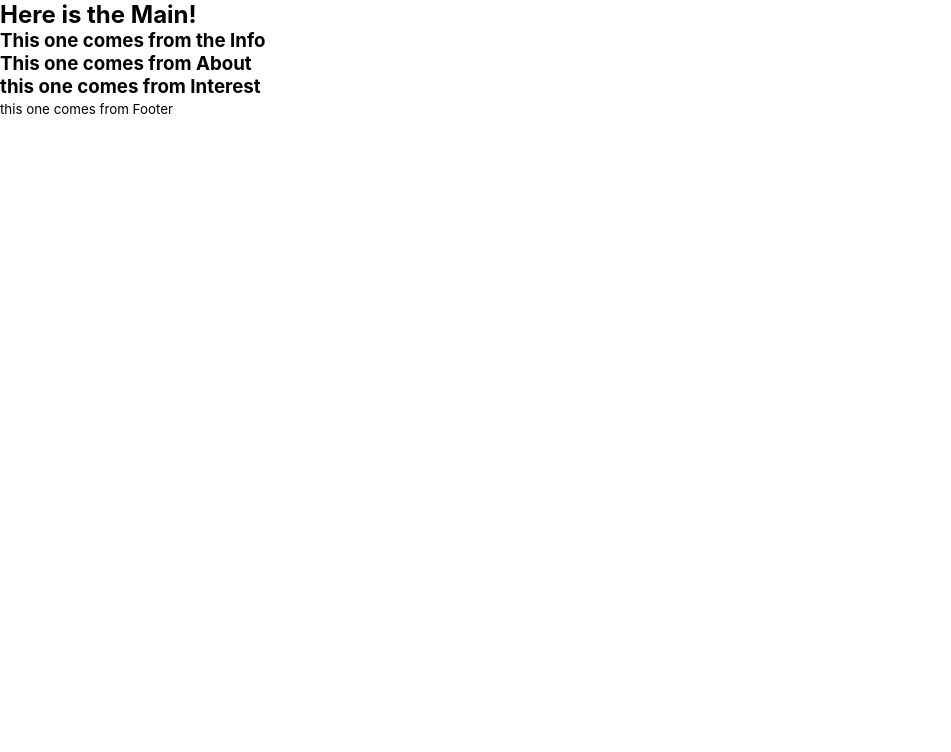
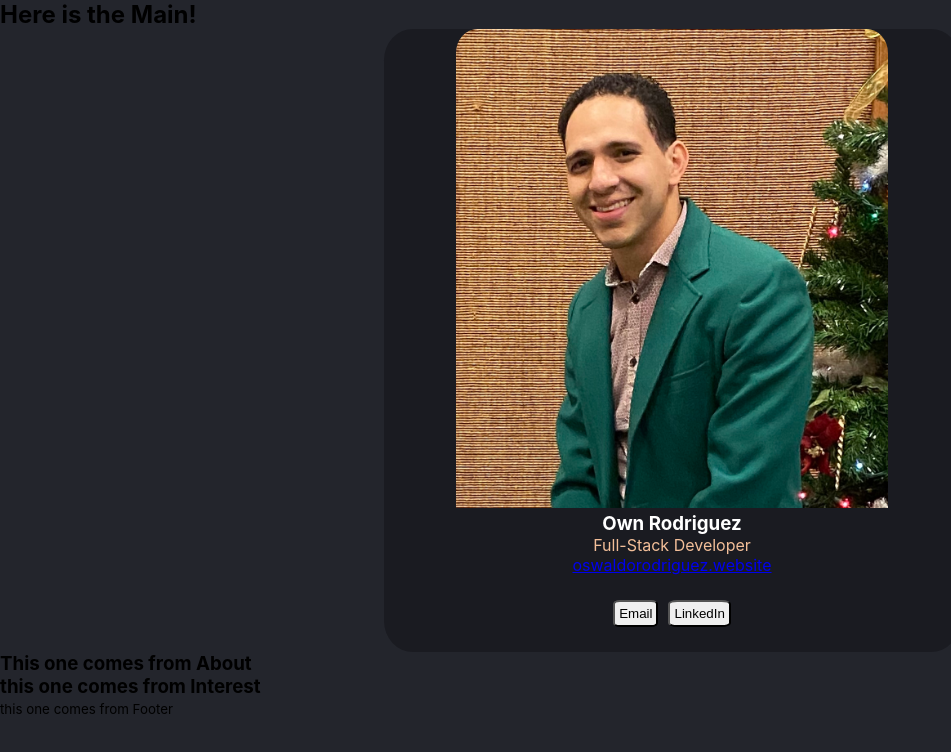
Before and after one commit to RodriguezOswaldo/learnReact, a React (Create React App) app in the folder solo-project/: page / in a window 1280 px wide. Shown: the top 752 px of the page, without its empty margins (0-951 px from the left). Built offline with nearby package versions, Linux system fonts and the light colour scheme.

Commit message:
info page built

```diff
--- a/solo-project/src/App.css
+++ b/solo-project/src/App.css
@@ -3,8 +3,33 @@
   padding: 0;
   margin: 0;
 }
-
-
+body{
+  background:#23252c;
+}
+.InfoCard{
+  border-radius: 5%;
+  width:45%;
+  text-align: center;
+  margin-left: 30%;
+  margin-right: 30%;
+  background: #1A1B21;
+  color: #fff;
+}
+.InfoCard .CareerName{
+  color: #F3BF99;
+}
+img{
+width:75%;
+  border-radius: 5%  5% 0 0;
+}
+.InfoCard .Buttons{
+  padding:20px;
+}
+.InfoCard .Buttons button{
+  margin: 5px;
+  padding: 4px;
+  border-radius: 15%;
+}
 
 
 .App {
--- a/solo-project/src/components/Info.js
+++ b/solo-project/src/components/Info.js
@@ -1,5 +1,20 @@
-export default function Info(){
-    return(
-        <h3>This one comes from the Info</h3>
+import Own from './Own.jpg';
+
+export default function Info() {
+    return (
+        <section>
+            <div className="InfoCard">
+                <img src={Own} alt="Own's photo"></img>
+                <h3>Own Rodriguez</h3>
+                <p className="CareerName">Full-Stack Developer</p>
+                <a href="#">oswaldorodriguez.website</a>
+
+                <div className="Buttons">
+                    <button><span></span>Email</button>
+                    <button><span></span>LinkedIn</button>
+                </div>
+            </div>
+
+        </section>
     );
 }
```
Also changed, not shown: solo-project/src/components/Own.jpg (added).
